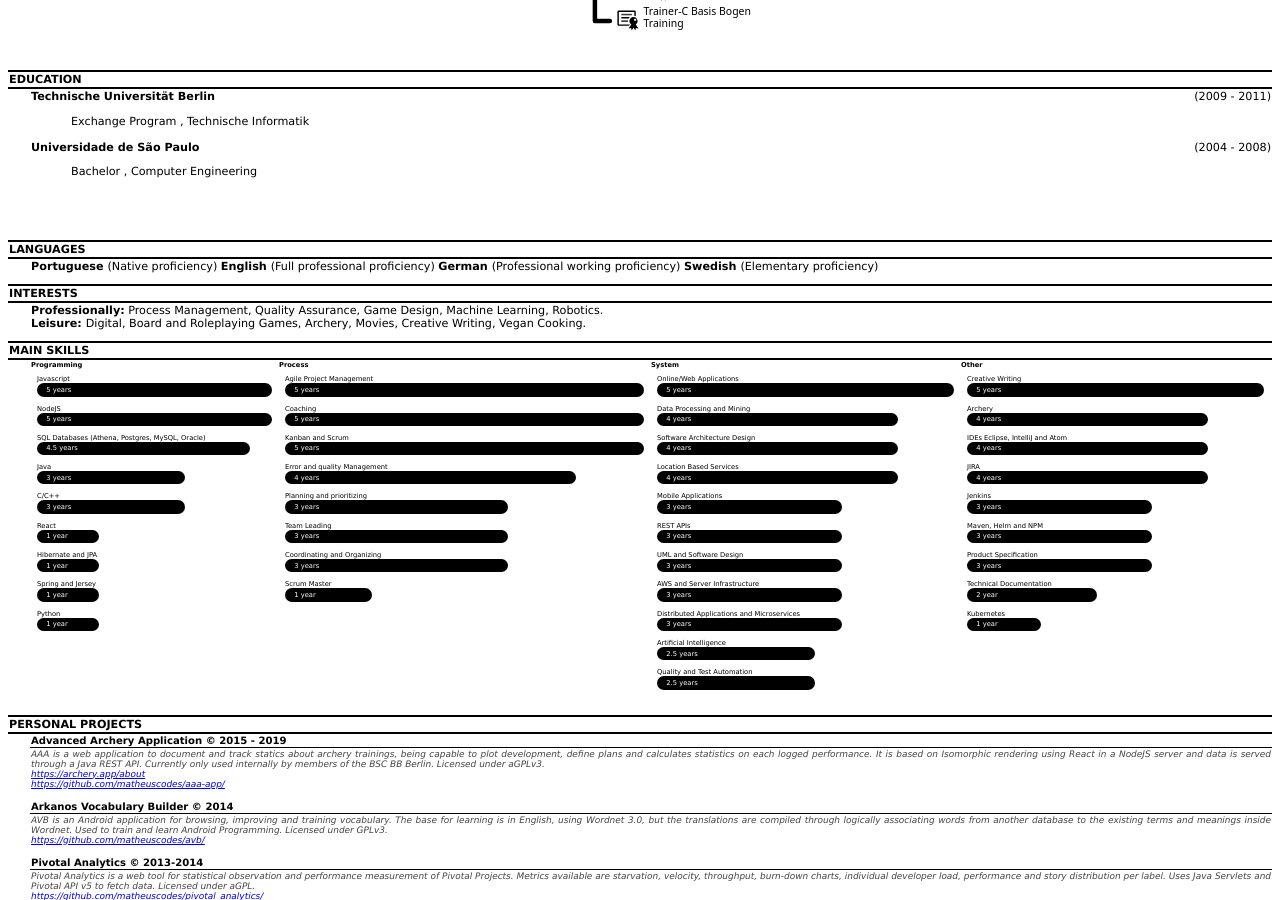
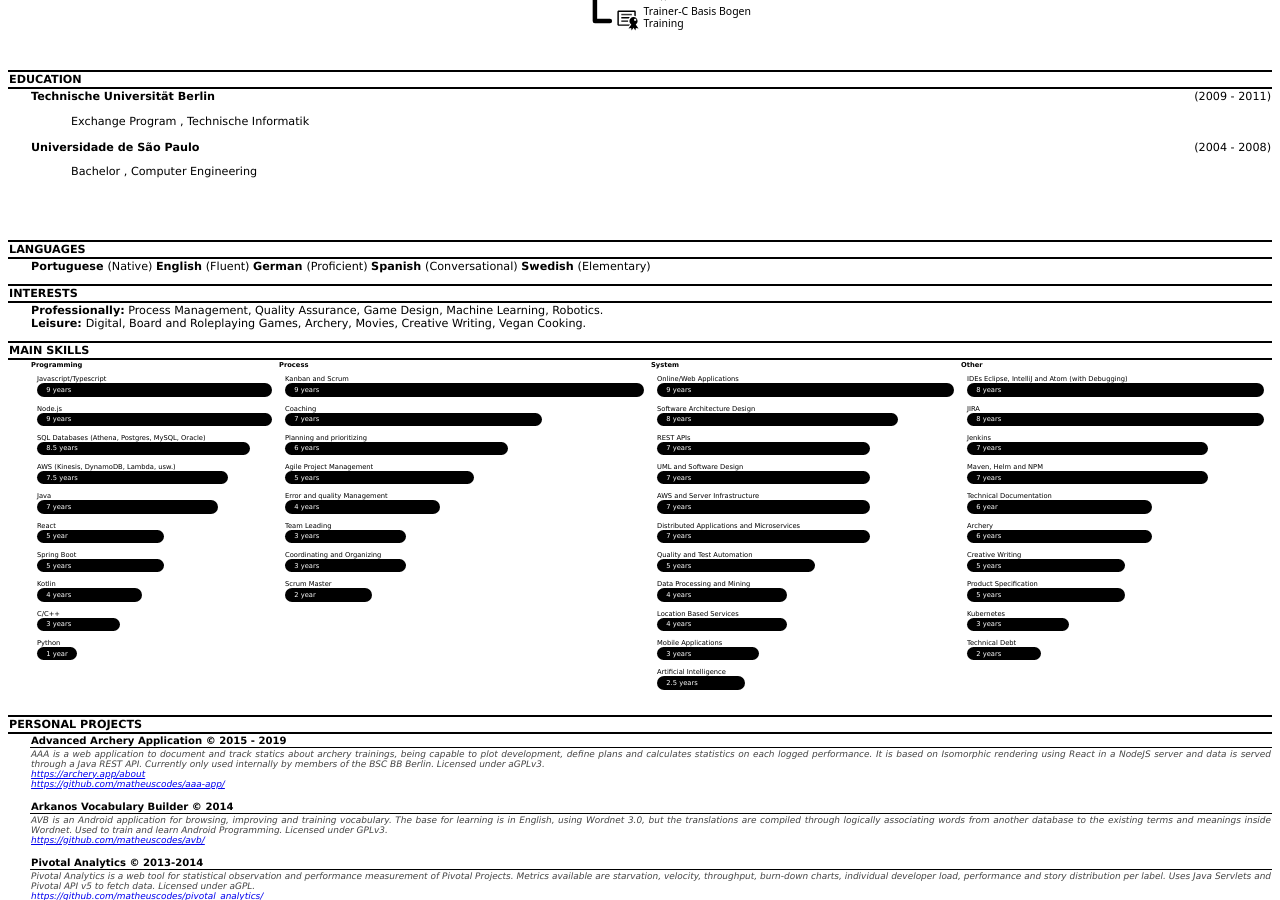
Before and after one commit to matheuscodes/matheuscodes.github.io, a Jekyll site: the page built from print.html, in a window 1280 px wide and 900 px high, scrolled down 1215 px. Built offline with Jekyll 4.4.1, drawn with Linux system fonts in a browser that asks for light colours.

Commit message:
Updating skills.

```diff
--- a/_data/skills.yml
+++ b/_data/skills.yml
@@ -1,173 +1,176 @@
 programmingSkills:
   - javascript:
-    name: Javascript
+    name: Javascript/Typescript
     percentage: 100%
-    years: 5 years
+    years: 9 years
   - nodejs:
-    name: NodeJS
+    name: Node.js
     percentage: 100%
-    years: 5 years
+    years: 9 years
   - mysql:
     name: SQL Databases (Athena, Postgres, MySQL, Oracle)
     percentage: 90%
-    years: 4.5 years
+    years: 8.5 years
+  - aws:
+    name: AWS (Kinesis, DynamoDB, Lambda, usw.)
+    percentage: 80%
+    years: 7.5 years
   - java:
     name: Java
-    percentage: 60%
-    years: 3 years
+    percentage: 75%
+    years: 7 years
+  - react:
+    name: React
+    percentage: 50%
+    years: 5 year
+  - spring:
+    name: Spring Boot
+    percentage: 50%
+    years: 5 years
+  - kotlin:
+    name: Kotlin
+    percentage: 40%
+    years: 4 years
   - CCPP:
     name: C/C++
-    percentage: 60%
+    percentage: 30%
     years: 3 years
-  - react:
-    name: React
-    percentage: 20%
-    years: 1 year
-  - jpa:
-    name: Hibernate and JPA
-    percentage: 20%
-    years: 1 year
-  - spring:
-    name: Spring and Jersey
-    percentage: 20%
-    years: 1 year
   - python:
     name: Python
-    percentage: 20%
+    percentage: 10%
     years: 1 year
 systemSkills:
   - web:
     name: Online/Web Applications
     percentage: 100%
+    years: 9 years
+  - architecture:
+    name: Software Architecture Design
+    percentage: 80%
+    years: 8 years
+  - api:
+    name: REST APIs
+    percentage: 70%
+    years: 7 years
+  - uml:
+    name: UML and Software Design
+    percentage: 70%
+    years: 7 years
+  - aws:
+    name: AWS and Server Infrastructure
+    percentage: 70%
+    years: 7 years
+  - spark:
+    name: Distributed Applications and Microservices
+    percentage: 70%
+    years: 7 years
+  - automation:
+    name: Quality and Test Automation
+    percentage: 50%
     years: 5 years
   - mining:
     name: Data Processing and Mining
-    percentage: 80%
-    years: 4 years
-  - architecture:
-    name: Software Architecture Design
-    percentage: 80%
+    percentage: 40%
     years: 4 years
   - lbs:
     name: Location Based Services
-    percentage: 80%
+    percentage: 40%
     years: 4 years
   - mobile:
     name: Mobile Applications
-    percentage: 60%
-    years: 3 years
-  - api:
-    name: REST APIs
-    percentage: 60%
-    years: 3 years
-  - uml:
-    name: UML and Software Design
-    percentage: 60%
-    years: 3 years
-  - aws:
-    name: AWS and Server Infrastructure
-    percentage: 60%
-    years: 3 years
-  - spark:
-    name: Distributed Applications and Microservices
-    percentage: 60%
+    percentage: 30%
     years: 3 years
   - ai:
     name: Artificial Intelligence
-    percentage: 50%
-    years: 2.5 years
-  - automation:
-    name: Quality and Test Automation
-    percentage: 50%
+    percentage: 25%
     years: 2.5 years
 processSkills:
-  - agile:
-    name: Agile Project Management
-    percentage: 100%
-    years: 5 years
-  - coach:
-    name: Coaching
-    percentage: 100%
-    years: 5 years
   - process:
     name: Kanban and Scrum
     percentage: 100%
+    years: 9 years
+  - coach:
+    name: Coaching
+    percentage: 70%
+    years: 7 years
+  - planning:
+    name: Planning and prioritizing
+    percentage: 60%
+    years: 6 years
+  - agile:
+    name: Agile Project Management
+    percentage: 50%
     years: 5 years
   - error:
     name: Error and quality Management
-    percentage: 80%
+    percentage: 40%
     years: 4 years
-  - planning:
-    name: Planning and prioritizing
-    percentage: 60%
-    years: 3 years
   - leader:
     name: Team Leading
-    percentage: 60%
+    percentage: 30%
     years: 3 years
   - coordinate:
     name: Coordinating and Organizing
-    percentage: 60%
+    percentage: 30%
     years: 3 years
   - scrumm:
     name: Scrum Master
     percentage: 20%
-    years: 1 year
+    years: 2 year
 otherSkills:
+  - ides:
+    name: IDEs Eclipse, IntelliJ and Atom (with Debugging)
+    percentage: 100%
+    years: 8 years
+  - jira:
+    name: JIRA
+    percentage: 100%
+    years: 8 years
+  - jenkins:
+    name: Jenkins
+    percentage: 80%
+    years: 7 years
+  - maven:
+    name: Maven, Helm and NPM
+    percentage: 80%
+    years: 7 years
+  - techdoc:
+    name: Technical Documentation
+    percentage: 60%
+    years: 6 year
+  - archery:
+    name: Archery
+    percentage: 60%
+    years: 6 years
   - write:
     name: Creative Writing
-    percentage: 100%
+    percentage: 50%
     years: 5 years
-  - archery:
-    name: Archery
-    percentage: 80%
-    years: 4 years
-  - ides:
-    name: IDEs Eclipse, IntelliJ and Atom
-    percentage: 80%
-    years: 4 years
-  - jira:
-    name: JIRA
-    percentage: 80%
-    years: 4 years
-  - jenkins:
-    name: Jenkins
-    percentage: 60%
-    years: 3 years
-  - maven:
-    name: Maven, Helm and NPM
-    percentage: 60%
-    years: 3 years
   - product:
     name: Product Specification
-    percentage: 60%
-    years: 3 years
-  - techdoc:
-    name: Technical Documentation
-    percentage: 40%
-    years: 2 year
+    percentage: 50%
+    years: 5 years
   - kubernetes:
     name: Kubernetes
+    percentage: 30%
+    years: 3 years
+  - techdebt:
+    name: Technical Debt
     percentage: 20%
-    years: 1 year
-#  - android:
-#    name: Android
-#    percentage: 8%
-#    years: ½ year
-#  - security:
-#    name: Security
-#    percentage: 8%
-#    years: ½ year
+    years: 2 years
 languageSkills:
   - pt:
     name: Portuguese
-    proficiency: Native proficiency
+    proficiency: Native
   - en:
     name: English
-    proficiency: Full professional proficiency
+    proficiency: Fluent
   - de:
     name: German
-    proficiency: Professional working proficiency
+    proficiency: Proficient
+  - es:
+    name: Spanish
+    proficiency: Conversational
   - sv:
     name: Swedish
-    proficiency: Elementary proficiency
+    proficiency: Elementary
```
